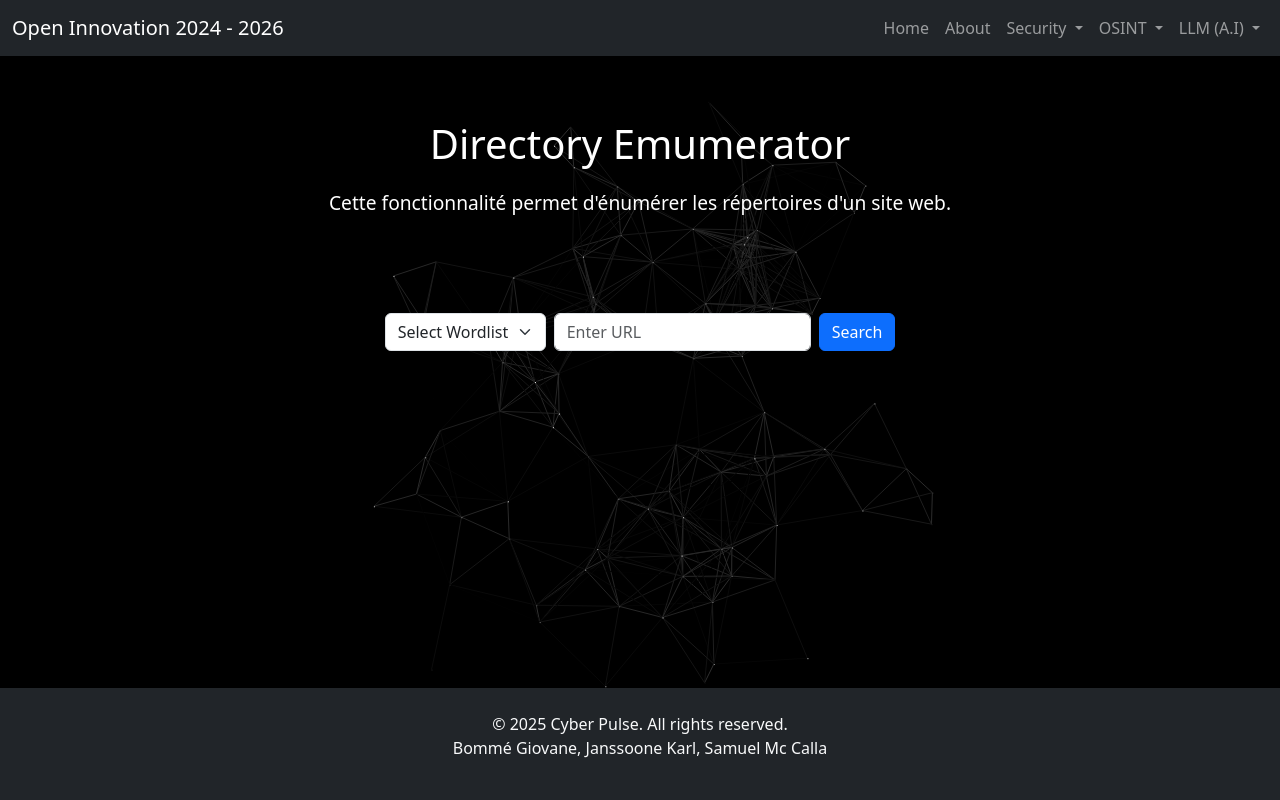
After one commit to CocoGiogio/CYBERPULSE, a Flask app: page /security/directory_enum in a window 1280 px wide. The commit adds this page. Run offline with Flask 3, Linux system fonts and the light colour scheme.

```diff
--- /dev/null
+++ b/modules/sec_mod/wordlists/big.txt
@@ -0,0 +1,3 @@
+admin
+hello
+world
--- /dev/null
+++ b/modules/sec_mod/wordlists/common.txt
@@ -0,0 +1,2 @@
+small
+list
--- a/requirements.txt
+++ b/requirements.txt
@@ -4,3 +4,6 @@ psutil
 fpdf
 google-search-results
 requests
+dotenv
+socket
+requests
--- a/routes/llm_routes.py
+++ b/routes/llm_routes.py
@@ -1,4 +1,4 @@
-from flask import Blueprint, render_template
+from flask import Blueprint, render_template, request
 
 llm_bp = Blueprint('llm', __name__, url_prefix='/llm')
 
--- a/routes/security_routes.py
+++ b/routes/security_routes.py
@@ -1,15 +1,52 @@
-from flask import Blueprint, render_template
+from flask import Blueprint, render_template, request
+from modules.sec_mod.directory_enum import DirectoryEnumeration
+from modules.sec_mod.net_scan import NetworkScanner
+
+import os
+
+# Define BASE_DIR at the top
+BASE_DIR = os.path.dirname(os.path.abspath(__file__))
 
 security_bp = Blueprint('security', __name__, url_prefix='/security')
 
-@security_bp.route('/net_scan')
+# Network Scan
+@security_bp.route('/net_scan', methods=['GET', 'POST'])
 def net_scan():
-    return render_template('security/net_scan.html')
+    results = None
+    if request.method == 'POST':
+        IP = request.form.get('IP')
+        if IP:
+            scanner = NetworkScanner(IP)
+            results = scanner.scan()
+    return render_template('security/net_scan.html', results=results)
 
-@security_bp.route('/directory_subdomain_enum')
-def directory_enum():
-    return render_template('security/directory_subdomain_enum.html')
-
+# Port Scanner
 @security_bp.route('/port_scan')
 def port_scan():
     return render_template('security/port_scan.html')
+
+# Directory Enumeration
+@security_bp.route('/directory_enum', methods=['GET', 'POST'])
+def directory_enum():
+    results = None
+
+    if request.method == 'POST':
+        url = request.form.get('url')
+        wordlist = request.form.get('Wordlists')  # match your HTML <select> name
+
+        wordlist_path = None
+        if wordlist == 'big.txt':
+            wordlist_path = os.path.join(BASE_DIR, '../modules/sec_mod/wordlists/big.txt')
+        elif wordlist == 'common.txt':
+            wordlist_path = os.path.join(BASE_DIR, '../modules/sec_mod/wordlists/common.txt')
+
+        if wordlist_path and os.path.exists(wordlist_path):
+            with open(wordlist_path, 'r') as f:
+                wordlist_content = [line.strip() for line in f.readlines()]
+
+            enumerate_directories = DirectoryEnumeration(url, wordlist_content)
+            results = enumerate_directories.enumerate_subdomain()
+        else:
+            results = ["Invalid wordlist selected or file not found."]
+
+    return render_template('security/directory_enum.html', results=results)
--- a/templates/base.html
+++ b/templates/base.html
@@ -46,7 +46,7 @@
                         <ul class="dropdown-menu" aria-labelledby="navbarSecurity">
                             <li><a class="dropdown-item" href="{{ url_for('security.net_scan') }}">Network Scanner</a></li>
                             <li><a class="dropdown-item" href="{{ url_for('security.port_scan') }}">Port Scanner</a></li>
-                            <li><a class="dropdown-item" href="{{ url_for('security.directory_enum') }}">Directory / Subdomain Enumerator</a></li>
+                            <li><a class="dropdown-item" href="{{ url_for('security.directory_enum') }}">Directory Enumerator</a></li>
                         </ul>
                     </li>
 
--- /dev/null
+++ b/templates/security/directory_enum.html
@@ -0,0 +1,46 @@
+{% extends "base.html" %}
+
+{% block content %}
+<section id="directory_enum" class="centered-section">
+    <h2 class="section-title">Directory Emumerator</h2>
+    <p class="project-description">
+        Cette fonctionnalité permet d'énumérer les répertoires d'un site web.
+    </p>
+</section>
+
+<form class="d-flex justify-content-center align-items-center mt-4" method="POST" action="/security/directory_enum">
+
+    <!-- Wordlist dropdown -->
+    <div class="me-2">
+        <select class="form-select" name="Wordlists" required>
+            <option selected disabled value="">Select Wordlist</option>
+            <option value="big.txt">Big</option>
+            <option value="common.txt">Common</option>
+        </select>
+    </div>
+
+    <!-- URL input -->
+    <div class="me-2">
+        <input type="text" class="form-control" name="url" placeholder="Enter URL" required>
+    </div>
+
+    <!-- Search button -->
+    <button type="submit" class="btn btn-primary">Search</button>
+</form>
+
+{% if results %}
+<section class="mt-5">
+    <h3>Enumeration Results</h3>
+    <ul class="list-group">
+        {% for result in results %}
+        <li class="list-group-item">
+            <a href="{{ result.split(' - ')[1] }}" target="_blank">{{ result.split(' - ')[0] }}</a>
+        </li>
+        {% endfor %}
+    </ul>
+</section>
+{% endif %}
+</section>
+
+    <!-- Autres sections ici -->
+{% endblock %}
```
Also changed, not shown: modules/sec_mod/directory_enum.py (added, +9 -0 lines), modules/sec_mod/net_scan.py (added, +38 -0 lines), templates/security/directory_subdomain_enum.html (deleted, +0 -12 lines), templates/security/net_scan.html (+46 -7 lines).
